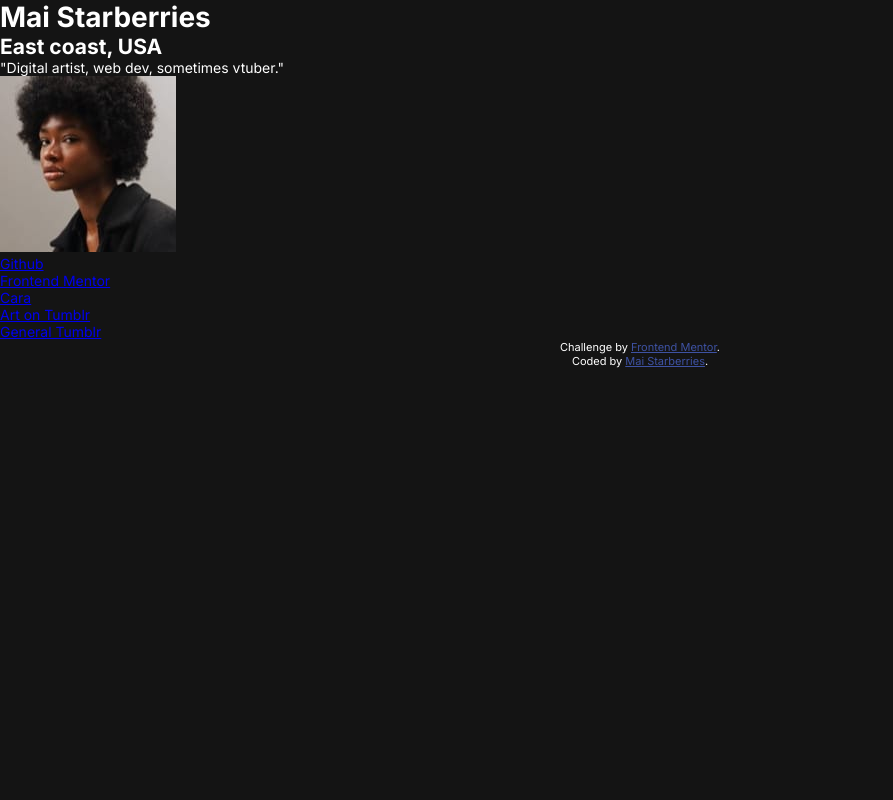
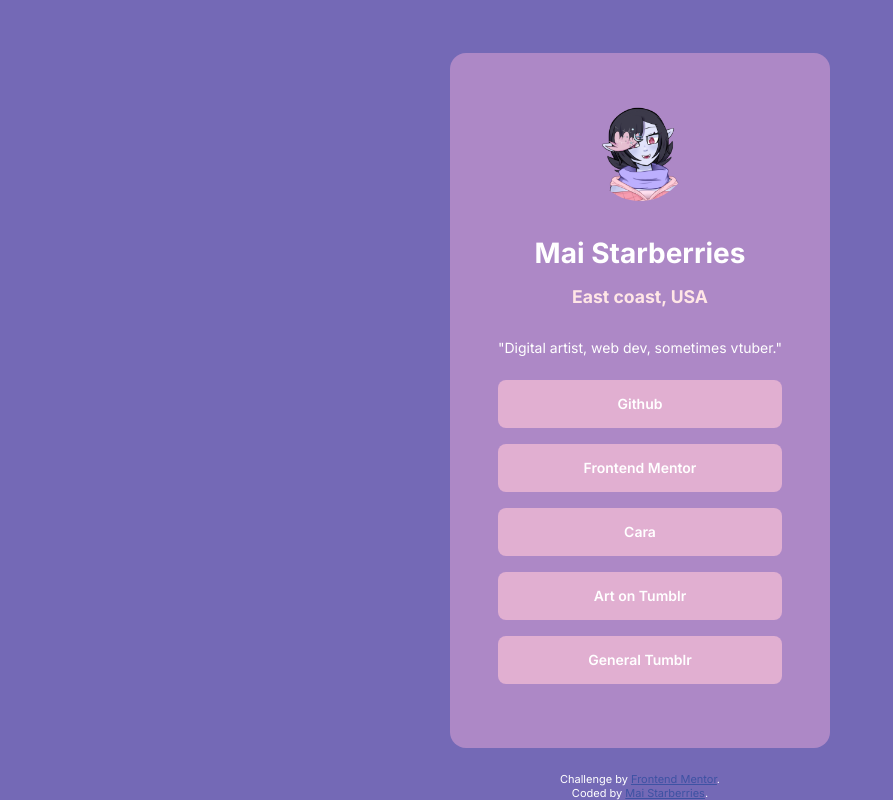
Before and after one commit to starberries/social-links-profile, a plain HTML site: page index.html in a window 1280 px wide. Shown: the whole page, without its empty margins (0-893 px from the left). Drawn offline with Linux system fonts and the light colour scheme.

Commit message:
Add overall styling and Font Awesome link for HTML

```diff
--- a/index.html
+++ b/index.html
@@ -5,18 +5,19 @@
   <meta name="viewport" content="width=device-width, initial-scale=1.0">
   <link rel="icon" type="image/png" sizes="32x32" href="./assets/images/favicon-32x32.png">
   <link rel="stylesheet" href="style.css">
+  <link rel="stylesheet" href="https://cdnjs.cloudflare.com/ajax/libs/font-awesome/6.6.0/css/all.min.css" integrity="sha512-Kc323vGBEqzTmouAECnVceyQqyqdsSiqLQISBL29aUW4U/M7pSPA/gEUZQqv1cwx4OnYxTxve5UMg5GT6L4JJg==" crossorigin="anonymous" referrerpolicy="no-referrer" />
   <title>Frontend Mentor | Social links profile</title>
 </head>
 <body>
-<main>
+  <main>
     <div class="socials-header">
+      <img src="images/avatar.png" alt="">
       <h1>Mai Starberries</h1>
       <h2>East coast, USA</h2>
       <p>"Digital artist, web dev, sometimes vtuber."</p>
     </div>
 
     <div class="socials-main">
-      <img src="images/avatar-jessica.jpeg" alt="">
       <ul>
         <li><a href="https://github.com/starberries">Github</a></li>
         <li><a href="https://www.frontendmentor.io/profile/starberries">Frontend Mentor</a></li>
@@ -25,11 +26,11 @@
         <li><a href="https://maistarberries.tumblr.com">General Tumblr</a></li>
       </ul>
     </div>
+  </main>
 
-    <div class="attribution">
-      <p>Challenge by <a href="https://www.frontendmentor.io?ref=challenge" target="_blank">Frontend Mentor</a>.</p>
-      <p>Coded by <a href="https://www.frontendmentor.io/profile/starberries">Mai Starberries</a>.</p>
-    </div>
-</main>
+  <footer class="attribution">
+    <p>Challenge by <a href="https://www.frontendmentor.io?ref=challenge" target="_blank">Frontend Mentor</a>.</p>
+    <p>Coded by <a href="https://www.frontendmentor.io/profile/starberries">Mai Starberries</a>.</p>
+  </footer>
 </body>
 </html>
--- a/style.css
+++ b/style.css
@@ -1,29 +1,106 @@
 @import url('https://fonts.googleapis.com/css2?family=Inter:ital,opsz,wght@0,14..32,100..900;1,14..32,100..900&display=swap');
 
 :root {
-    --background-color: hsl(0, 0%, 8%);
-    --container-color: hsl(0, 0%, 12%);
-    --link-btn-color: hsl(0, 0%, 20%);
-    --accent-color: hsl(75, 94%, 57%);
+    /* STYLE GUIDE COLORS */
+    /* --background-color: hsl(0, 0%, 8%); */
+    /* --container-color: hsl(0, 0%, 12%); */
+    /* --link-btn-color: hsl(0, 0%, 20%); */
+    /* --accent-color: hsl(75, 94%, 57%); */
+
+    /* CUSTOM COLORS */
+    --background-color: #7469B6;
+    --container-color: #AD88C6;
+    --link-btn-color: #E1AFD1;
+    --accent-color: #FFE6E6;
 }
 
 * {
     box-sizing: border-box;
     margin: 0;
     padding: 0;
+    text-align: center;
 }
 
 body {
+    height: 100vh;
+    position: relative;
+    display: flex;
+    flex-direction: column;
+    align-items: center;
+    justify-content: center;
     font-family: 'Inter', sans-serif;
     font-size: 14px;
     color: #fff;
     background-color: var(--background-color);
 }
 
+main {
+    display: flex;
+    flex-direction: column;
+    background-color: var(--container-color);
+    max-width: 500px;
+    max-height: 760px;
+    margin: 3rem;
+    padding: 3rem;
+    border-radius: 1rem;
+}
 
+.socials-header {
+    margin-bottom: 1.5rem;
+}
 
+.socials-header img {
+    width: 100px;
+    border-radius: 50%;
+    margin-bottom: 2rem;
+}
 
+.socials-header h1 {
+    margin-bottom: 1rem;
+}
 
+.socials-header h2 {
+    font-size: 1.1rem;
+    color: var(--accent-color);
+    margin-bottom: 2rem;
+}
 
-.attribution { font-size: 11px; text-align: center; }
+.socials-main ul {
+    list-style: none;
+}
+
+.socials-main ul li {
+    display: flex;
+    align-items: center;
+    justify-content: center;
+    height: 3rem;
+    width: 100%;
+    margin-bottom: 1rem;
+    border-radius: 0.5rem;
+    font-weight: 600;
+    background-color: var(--link-btn-color);
+    color: #fff;
+    transition: 0.2s;
+    &:hover {
+        color: var(--container-color);
+        background-color: var(--accent-color);
+        transition: 0.2s;
+    }
+}
+
+.socials-main ul li a {
+    font-weight: inherit;
+    color: inherit;
+    text-decoration: none;
+}
+
+.attribution {
+    position: absolute;
+    bottom: 0;
+    font-size:
+    11px;
+    text-align:
+    center;
+}
+
 .attribution a { color: hsl(228, 45%, 44%); }
```
Also changed, not shown: images/avatar.png (added).
